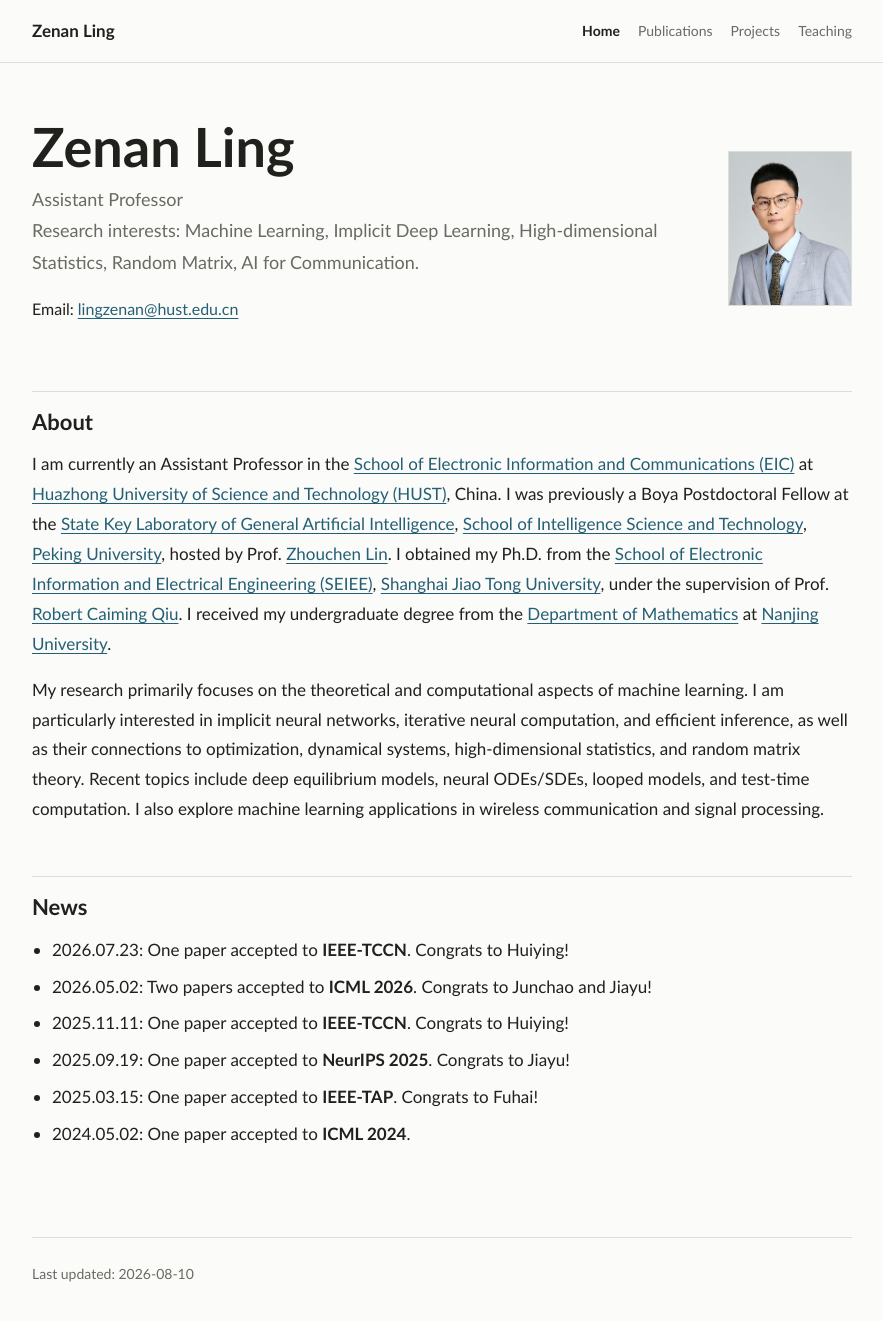
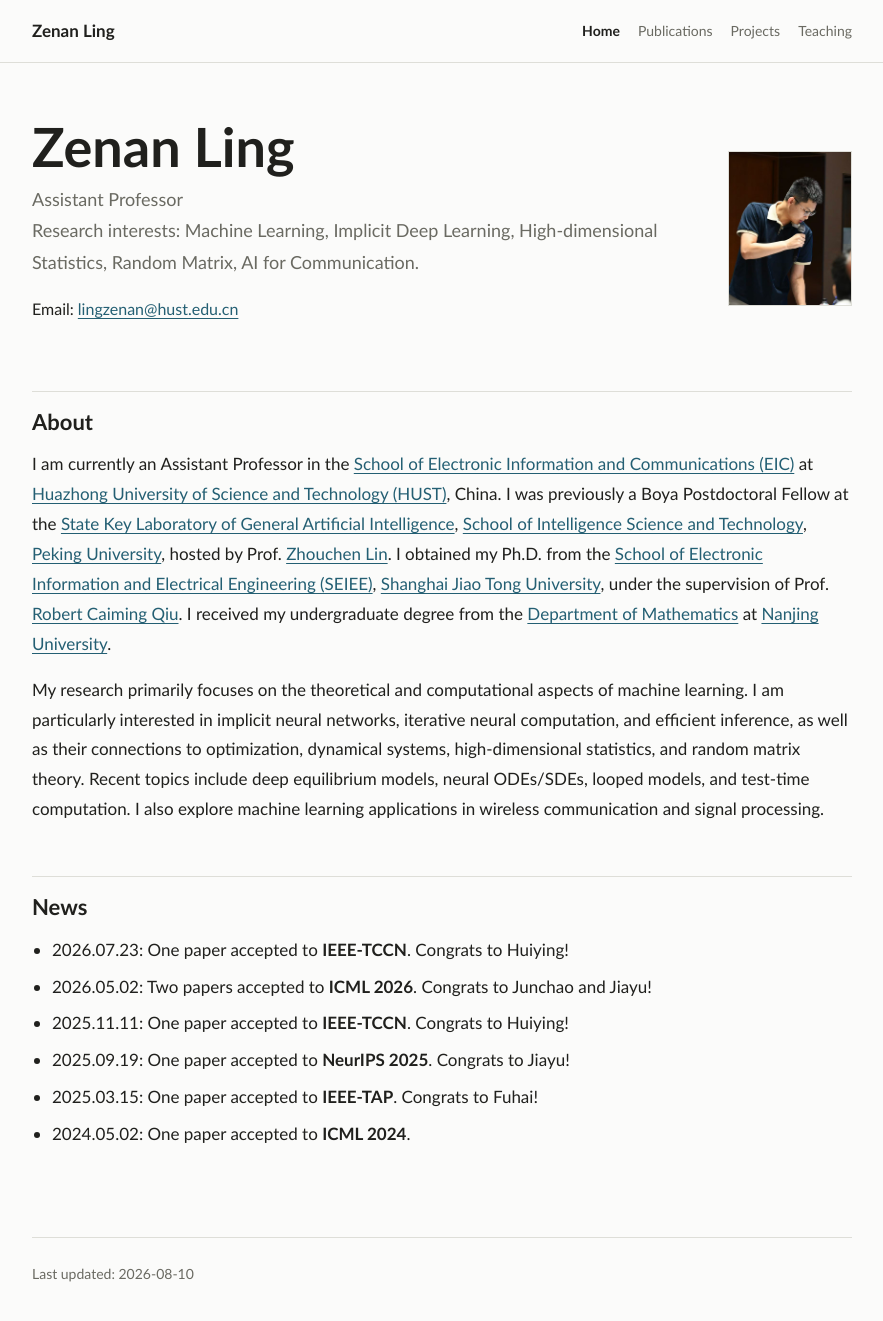
Before and after one commit to lingzenan/lingzenan.github.io, a Jekyll site: the page built from index.md, in a window 1280 px wide and 1323 px high. Shown: the whole window, without its empty margins (198-1081 px from the left). Built offline with Jekyll 4.4.1, drawn with Linux system fonts in a browser that asks for light colours.

Commit message:
Update profile photo

```diff
--- a/index.md
+++ b/index.md
@@ -12,7 +12,7 @@ description: Assistant Professor
       Email: <a href="mailto:lingzenan@hust.edu.cn">lingzenan@hust.edu.cn</a><br>
     </p>
   </div>
-  <img class="profile-photo" src="{{ '/assets/profile-photo.png' | relative_url }}" alt="Portrait of Zenan Ling">
+  <img class="profile-photo" src="{{ '/assets/profile-photo-new.jpg' | relative_url }}" alt="Portrait of Zenan Ling">
 </div>
 
 ## About
```
Also changed, not shown: assets/profile-photo-new.jpg (added).
